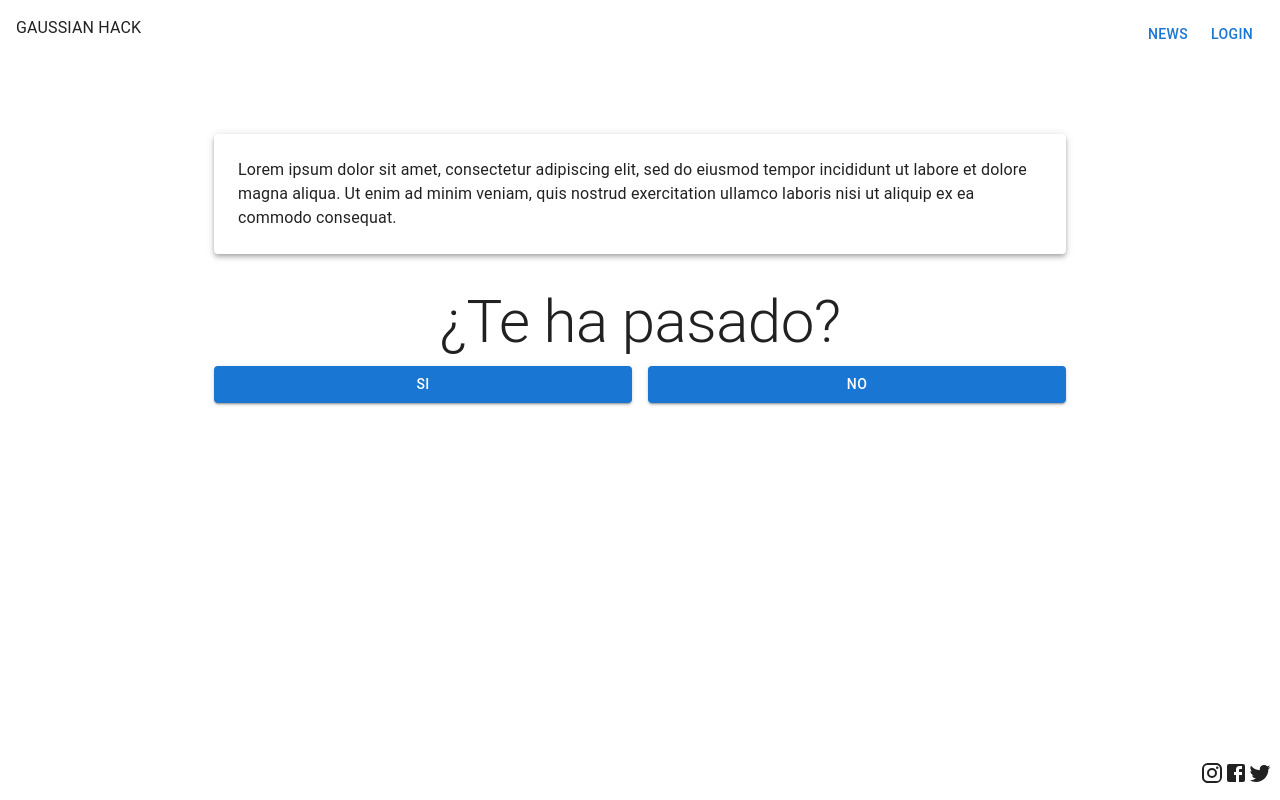
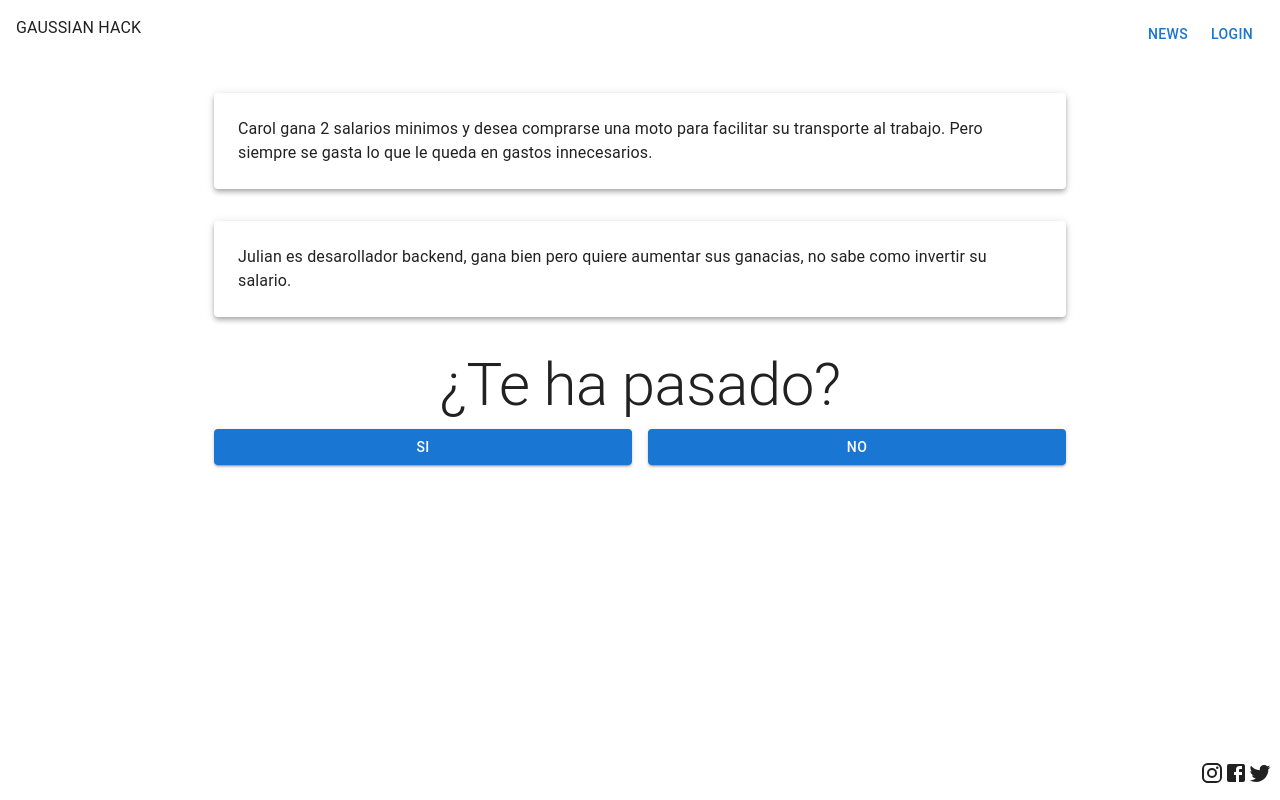
Before and after one commit to sinedie/GausianHack, a Next.js app: page / in a window 1280 px wide. Built offline with nearby package versions, Linux system fonts and the light colour scheme.

Commit message:
cambios lorem

```diff
--- a/pages/index.tsx
+++ b/pages/index.tsx
@@ -23,10 +23,15 @@ function HomeMessage({ onSubmit }: { onSubmit: (msg: string) => void }) {
       <Grid item md={12}>
         <StyledPaper>
           <>
-            Lorem ipsum dolor sit amet, consectetur adipiscing elit, sed do
-            eiusmod tempor incididunt ut labore et dolore magna aliqua. Ut enim
-            ad minim veniam, quis nostrud exercitation ullamco laboris nisi ut
-            aliquip ex ea commodo consequat.
+          Carol gana 2 salarios minimos y desea comprarse una moto para facilitar su transporte al trabajo. Pero siempre se gasta lo que le queda en gastos innecesarios.
+          </>
+        </StyledPaper>
+      </Grid>
+
+      <Grid item md={12}>
+        <StyledPaper>
+          <>
+          Julian es desarollador backend, gana bien pero quiere aumentar sus ganacias, no sabe como invertir su salario.
           </>
         </StyledPaper>
       </Grid>
```
